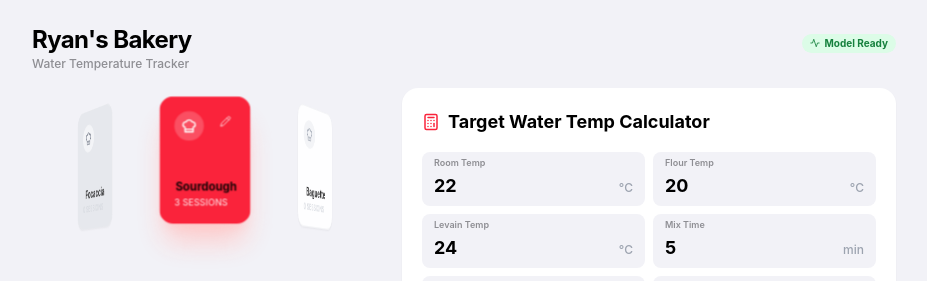
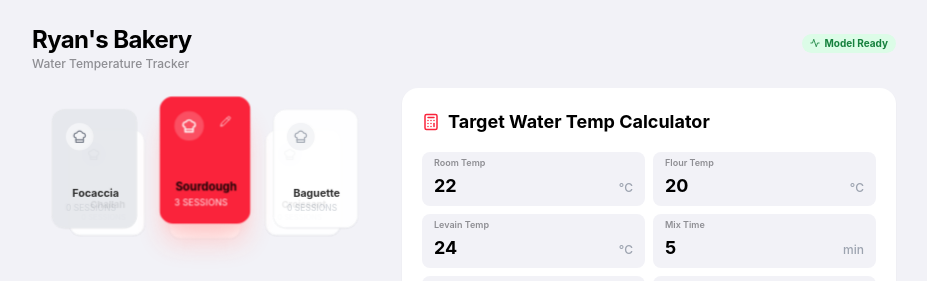
Before and after one commit to ghryan0000/dough-temp-tracker, a React (Vite) app: page / in a window 1280 px wide. Shown: the top 281 px of the page, without its empty margins (176-1103 px from the left). Built offline with nearby package versions, Linux system fonts and the light colour scheme.

Commit message:
Add counter-rotation to cards so they face forward without tilting

```diff
--- a/dough-temp-tracker.tsx
+++ b/dough-temp-tracker.tsx
@@ -817,7 +817,7 @@ function JukeboxSelector({ products, selectedProductId, rotation, setRotation, s
             onClick={(e) => { e.stopPropagation(); !isEditing && handleFaceClick(product.id); }}
             className={cardClassName}
             style={{
-              transform: `rotateY(${angle}deg) translateZ(${radius}px)`,
+              transform: `rotateY(${angle}deg) translateZ(${radius}px) rotateY(${-angle}deg)`,
             }}
           >
             <div className="flex justify-between items-start">
```
